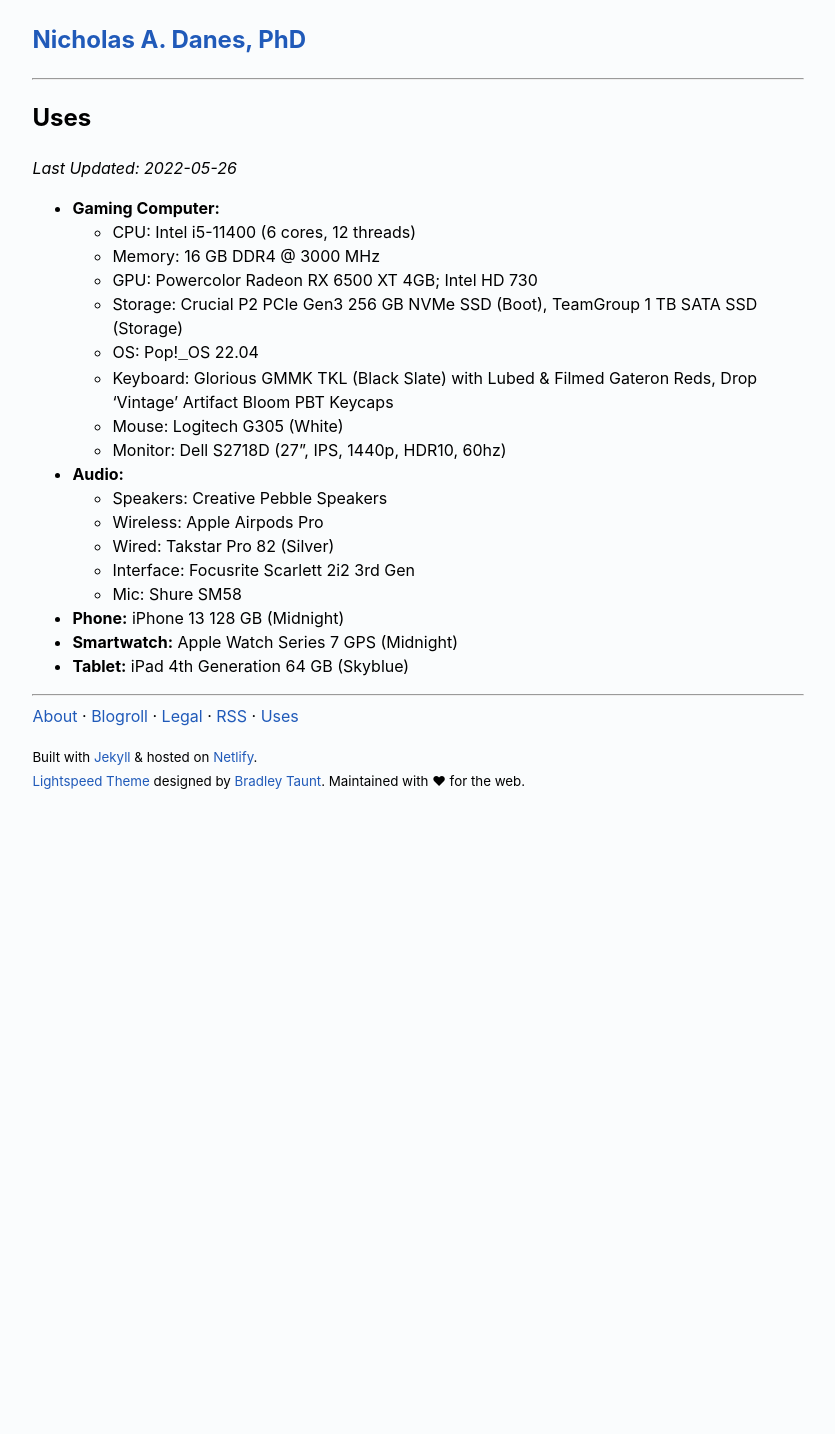
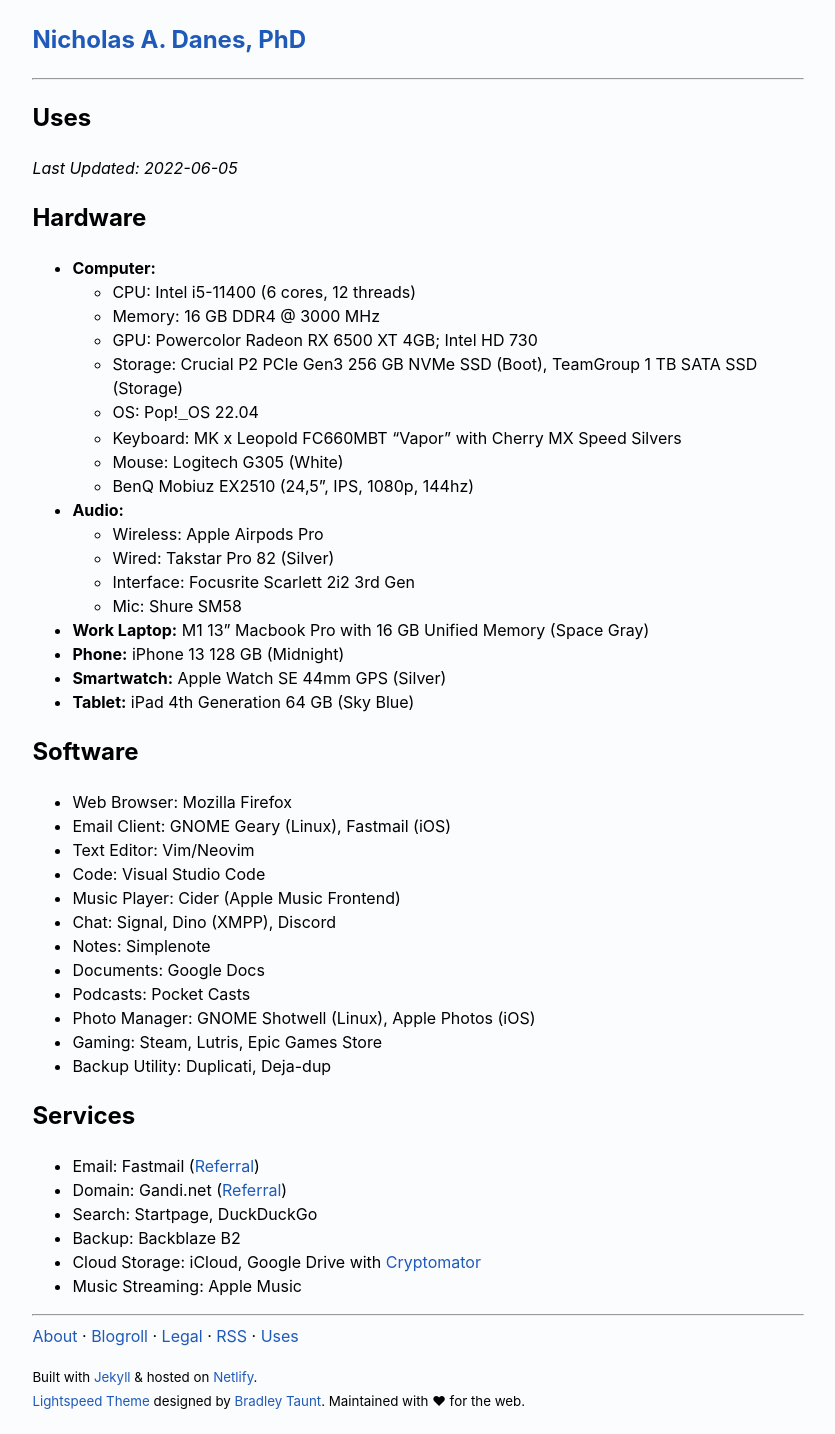
Before and after one commit to danesnick/website_lightspeed, a Jekyll site: the page built from uses.markdown, in a window 1280 px wide. Shown: the whole page, without its empty margins (222-1057 px from the left). Built offline with Jekyll 4.4.1, drawn with Linux system fonts in a browser that asks for light colours; before the commit the page ends 900 px from its top, so only the background shows below that.

Commit message:
Updated uses page

```diff
--- a/uses.markdown
+++ b/uses.markdown
@@ -3,22 +3,47 @@ layout: page
 title: Uses
 permalink: /uses/
 ---
-*Last Updated: 2022-05-26*
-* **Gaming Computer:**
+*Last Updated: 2022-06-05*
+
+## Hardware
+
+* **Computer:**
 	+ CPU: Intel i5-11400 (6 cores, 12 threads)
 	+ Memory: 16 GB DDR4 @ 3000 MHz
 	+ GPU: Powercolor Radeon RX 6500 XT 4GB; Intel HD 730
 	+ Storage: Crucial P2 PCIe Gen3 256 GB NVMe SSD (Boot), TeamGroup 1 TB SATA SSD (Storage)
 	+ OS: Pop!`_`OS 22.04
-	+ Keyboard: Glorious GMMK TKL (Black Slate) with Lubed & Filmed Gateron Reds, Drop 'Vintage' Artifact Bloom PBT Keycaps
+	+ Keyboard: MK x Leopold FC660MBT "Vapor" with Cherry MX Speed Silvers
 	+ Mouse: Logitech G305 (White)
-	+ Monitor: Dell S2718D (27", IPS, 1440p, HDR10, 60hz)
+	+ BenQ Mobiuz EX2510 (24,5", IPS, 1080p, 144hz)
 * **Audio:**
-	* Speakers: Creative Pebble Speakers
 	* Wireless: Apple Airpods Pro
 	* Wired: Takstar Pro 82 (Silver)
 	* Interface: Focusrite Scarlett 2i2 3rd Gen
 	* Mic: Shure SM58
+* **Work Laptop:** M1 13" Macbook Pro with 16 GB Unified Memory (Space Gray)
 * **Phone:** iPhone 13 128 GB (Midnight)
-* **Smartwatch:** Apple Watch Series 7 GPS (Midnight)
-* **Tablet:** iPad 4th Generation 64 GB (Skyblue)
+* **Smartwatch:** Apple Watch SE 44mm GPS (Silver)
+* **Tablet:** iPad 4th Generation 64 GB (Sky Blue)
+
+## Software
+* Web Browser: Mozilla Firefox
+* Email Client: GNOME Geary (Linux), Fastmail (iOS)
+* Text Editor: Vim/Neovim
+* Code: Visual Studio Code
+* Music Player: Cider (Apple Music Frontend)
+* Chat: Signal, Dino (XMPP), Discord
+* Notes: Simplenote
+* Documents: Google Docs
+* Podcasts: Pocket Casts
+* Photo Manager: GNOME Shotwell (Linux), Apple Photos (iOS)
+* Gaming: Steam, Lutris, Epic Games Store
+* Backup Utility: Duplicati, Deja-dup
+
+## Services
+* Email: Fastmail ([Referral](https://ref.fm/u24999624))
+* Domain: Gandi.net ([Referral](https://gandi.link/f/c862dae1))
+* Search: Startpage, DuckDuckGo
+* Backup: Backblaze B2
+* Cloud Storage: iCloud, Google Drive with [Cryptomator](/blog/2021/12/27/usingcryptomator-for-cheap-private-cloud-storage/)
+* Music Streaming: Apple Music
```
